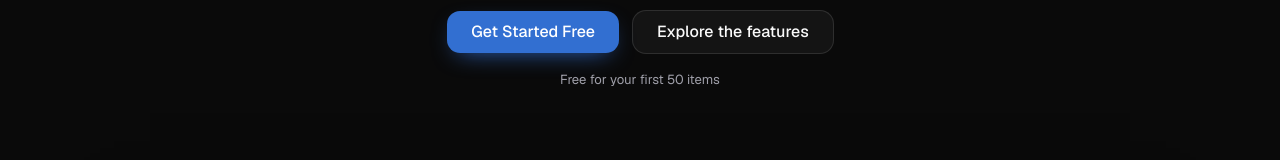
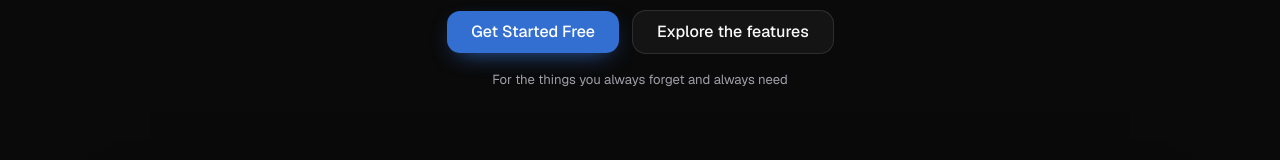
Before and after one commit to tom-liron/slykeep, a Next.js app: page /welcome in a window 1280 px wide. Shown: the part 451-611 px from the top of the page. Built offline with nearby package versions, Linux system fonts and the light colour scheme.

Commit message:
fix: sharpen the hero sign-up line and rename the Prompts feature card

```diff
--- a/src/components/marketing/Hero.tsx
+++ b/src/components/marketing/Hero.tsx
@@ -65,7 +65,7 @@ export function Hero() {
                     </div>
 
                     <p className="mt-4 text-[0.82rem] text-zinc-400">
-                        Free for your first 50 items
+                        For the things you always forget and always need
                     </p>
                 </Reveal>
 
--- a/src/config/marketing.ts
+++ b/src/config/marketing.ts
@@ -42,7 +42,7 @@ export const MARKETING_FEATURES: readonly MarketingFeature[] = [
         accent: ITEM_TYPE_COLORS.snippet,
     },
     {
-        title: "AI Prompts",
+        title: "Prompts",
         body: "The system prompt that finally worked, kept where you can find it and run it again on the next model.",
         icon: Sparkles,
         accent: ITEM_TYPE_COLORS.prompt,
```
Also changed, not shown: context/feature-history.md (+2 -0 lines).
